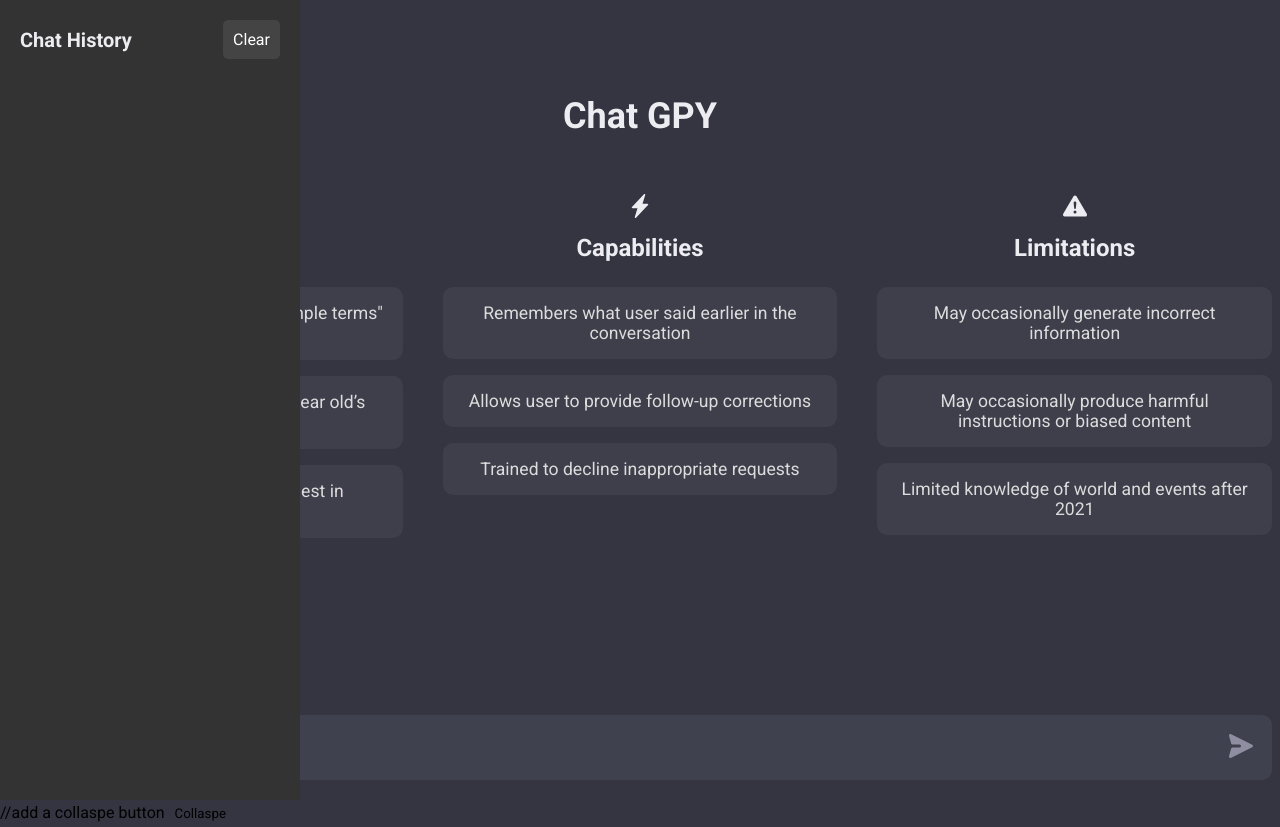
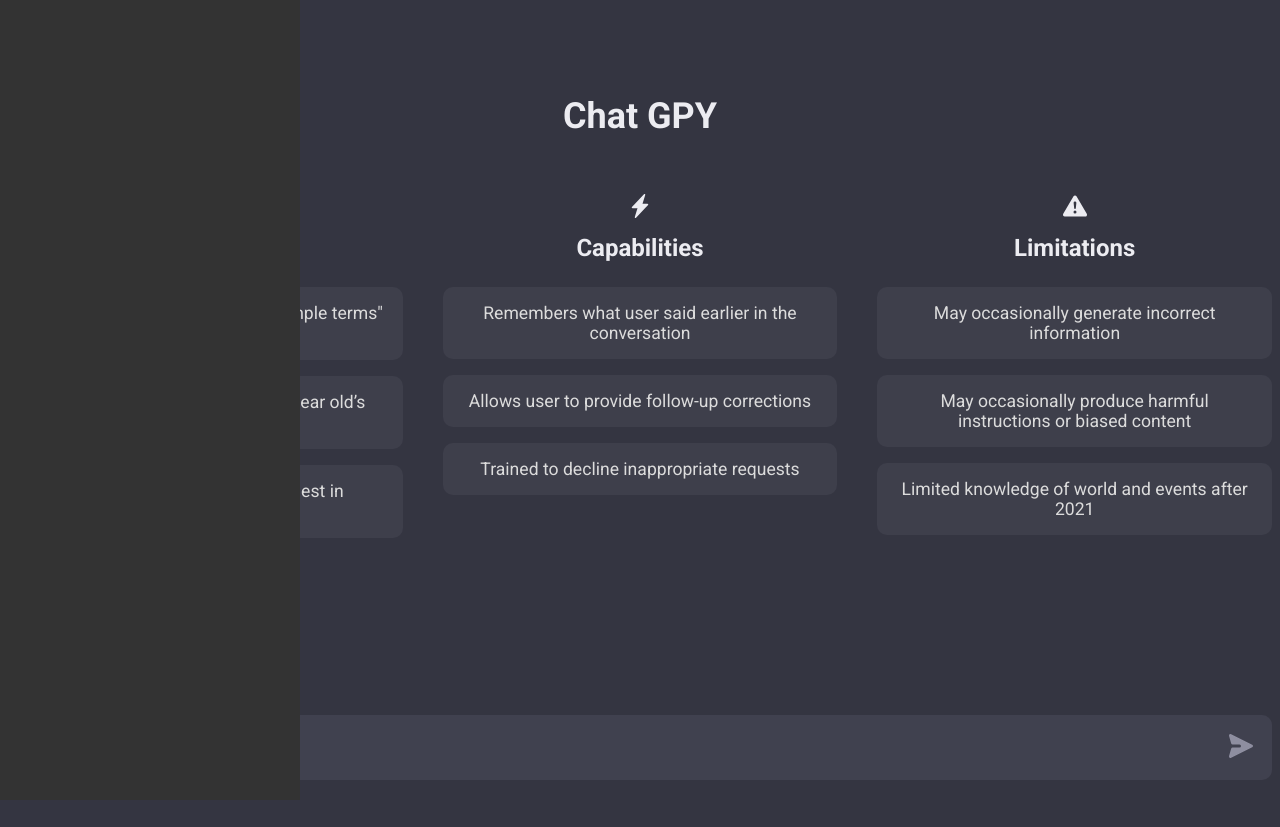
Before and after one commit to blossombubbles12/GPT3, a website built with Vite: page client/index.html in a window 1280 px wide. After the commit the page ends 800 px from the top, so only its background shows below. Built offline with nearby package versions, Linux system fonts and the light colour scheme.

Commit message:
Update index.html

```diff
--- a/client/index.html
+++ b/client/index.html
@@ -71,13 +71,7 @@
 
   <div class="sidebar">
     <div class="header">
-      <h2>Chat History</h2>
-      <button id="clear-history-btn">Clear</button>
-    </div>
-    <ul id="chat-history"></ul>
-  </div>
-  //add a collaspe button
-  <button id="collaspe-btn">Collaspe</button>
+
 
 </body>
 
```
